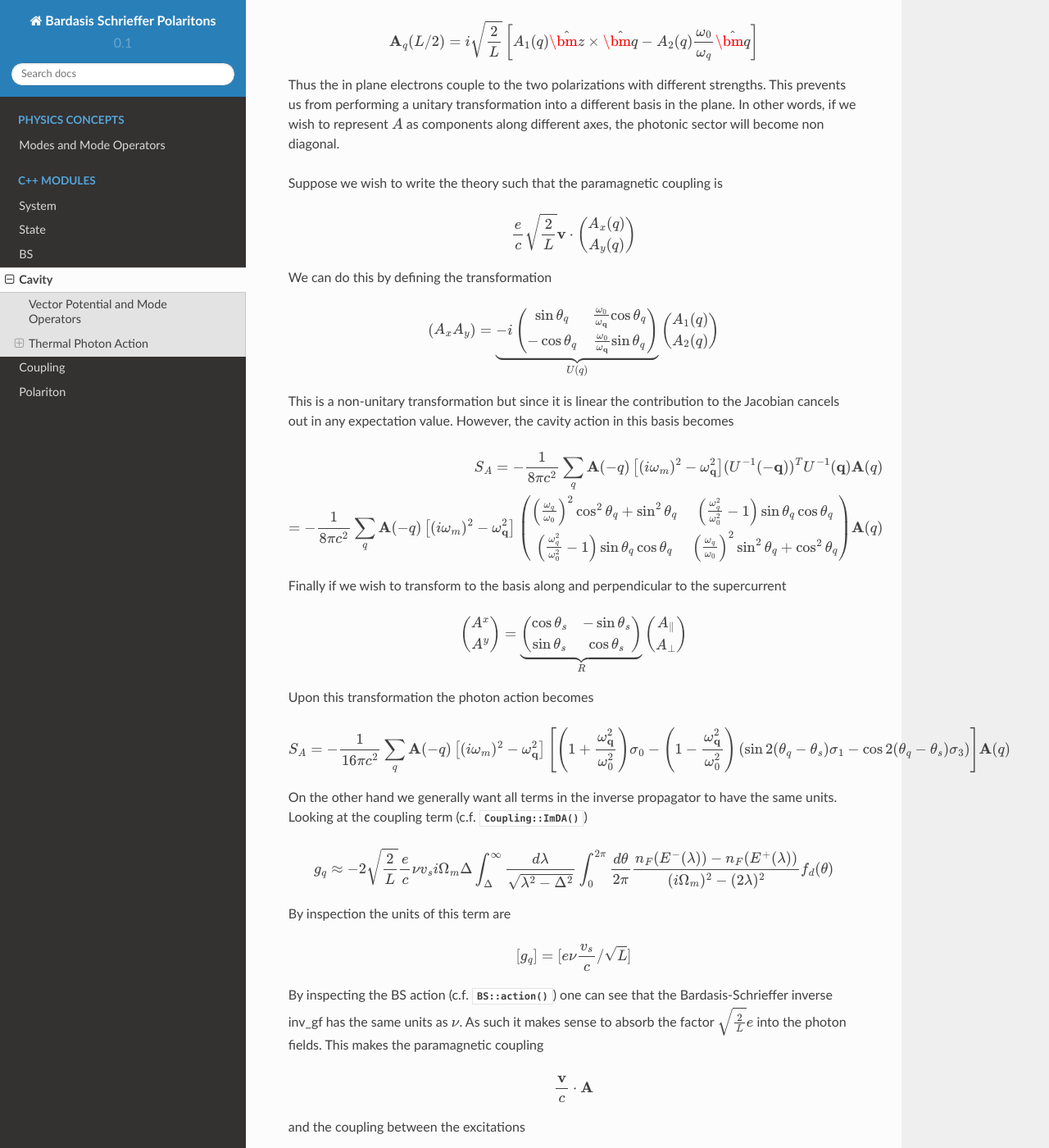
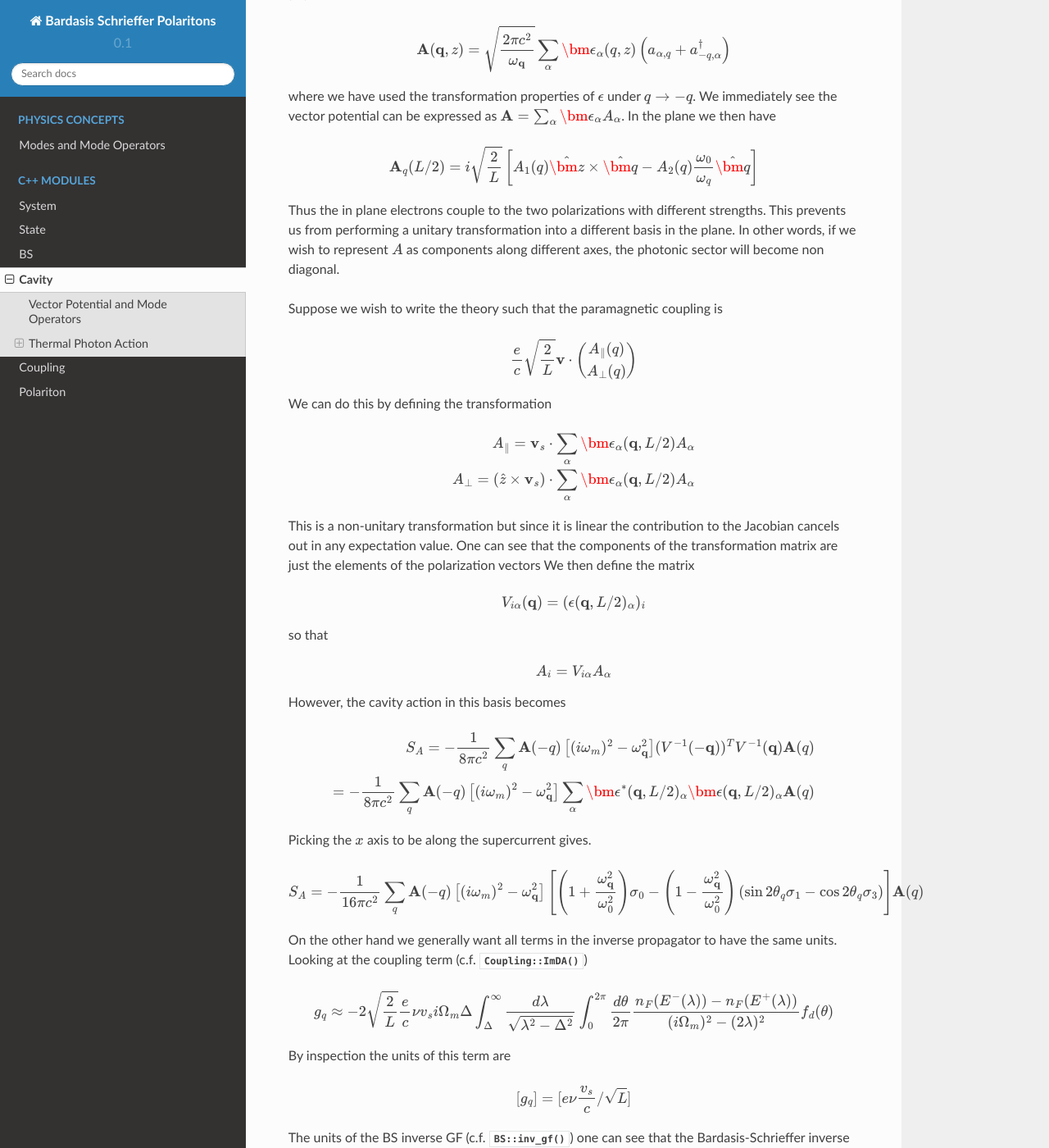
Before and after one commit to raineszm/cavity-superconductor-polaritons, a Sphinx documentation site: the page built from python/doc/source/cavity.rst, in a window 1280 px wide and 1400 px high, scrolled down 2916 px. Shown: the whole window at 82% size. Built offline with Sphinx 7.4.7 and the Read the Docs theme 2.0.0, drawn with Linux system fonts in a browser that asks for light colours; formulas are drawn with MathJax 3; some of the changed text lies outside the part shown.

Commit message:
Update cavity docs

```diff
--- a/python/doc/source/cavity.rst
+++ b/python/doc/source/cavity.rst
@@ -5,7 +5,9 @@ Cavity
 Vector Potential and Mode Operators
 --------------------------------------
 
-In this code we use Gaussian (unrationalized) units.
+.. note::
+
+    In this code we use Gaussian (unrationalized) units.
 
 In the cavity our field can be expressed in terms of mode operators as
 
@@ -182,63 +191,47 @@ Suppose we wish to write the theory such that the paramagnetic coupling is
 
 .. math::
 
-    \frac{e}{c}\sqrt{\frac{2}{L}}\mathbf{v} \cdot \begin{pmatrix}A_x(q)\\A_y(q)\end{pmatrix}
+    \frac{e}{c}\sqrt{\frac{2}{L}}\mathbf{v} \cdot \begin{pmatrix}A_\parallel(q)\\A_\perp(q)\end{pmatrix}
 
 We can do this by defining the transformation
 
 .. math::
 
-    \begin{pmatrix}
-    A_x
-    A_y
-    \end{pmatrix} = \underbrace{-i
-    \begin{pmatrix}
-    \sin \theta_q& \frac{\omega_0}{\omega_\mathbf{q}} \cos \theta_q \\
-    -\cos \theta_q&  \frac{\omega_0}{\omega_\mathbf{q}} \sin\theta_q
-    \end{pmatrix}}_{U(q)}
-    \begin{pmatrix}
-    A_1(q)\\
-    A_2(q)
-    \end{pmatrix}
+    A_\parallel = \mathbf{v}_s \cdot \sum_\alpha \bm{\epsilon}_\alpha(\mathbf{q}, L/2) A_\alpha\\
+    A_\perp = (\hat{z} \times \mathbf{v}_s) \cdot \sum_\alpha \bm{\epsilon}_\alpha(\mathbf{q}, L/2) A_\alpha
+
 
 This is a non-unitary transformation but since it is linear the contribution to the Jacobian cancels out in any expectation value.
+One can see that the components of the transformation matrix are just the elements of the polarization vectors
+We then define the matrix
+
+.. math::
+
+    V_{i\alpha}(\mathbf q) = (\epsilon(\mathbf{q}, L/2)_\alpha)_i
+
+so that
+
+.. math::
+
+    A_i = V_{i\alpha}A_\alpha
+
 However, the cavity action in this basis becomes
 
 .. math::
 
-    S_A = -\frac{1}{8 \pi c^2}\sum_q \mathbf{A}(-q) \left[ (i \omega_m)^2 - \omega_\mathbf{q}^2\right](U^{-1}(-\mathbf q))^T U^{-1}(\mathbf q)\mathbf{A}(q)\\
+    S_A = -\frac{1}{8 \pi c^2}\sum_q \mathbf{A}(-q) \left[ (i \omega_m)^2 - \omega_\mathbf{q}^2\right](V^{-1}(-\mathbf q))^T V^{-1}(\mathbf q)\mathbf{A}(q)\\
     = -\frac{1}{8 \pi c^2}\sum_q \mathbf{A}(-q) \left[ (i \omega_m)^2 - \omega_\mathbf{q}^2\right]
-    \begin{pmatrix}
-    \left(\frac{\omega_q}{\omega_0}\right)^2 \cos^2 \theta_q + \sin^2 \theta_q& \left(\frac{\omega_q^2}{\omega_0^2} -1\right)\sin\theta_q \cos\theta_q\\
-    \left(\frac{\omega_q^2}{\omega_0^2} -1\right)\sin\theta_q \cos\theta_q&\left(\frac{\omega_q}{\omega_0}\right)^2 \sin^2 \theta_q + \cos^2 \theta_q
-    \end{pmatrix}
+    \sum_\alpha \bm{\epsilon}^*(\mathbf{q}, L/2)_\alpha\bm{\epsilon}(\mathbf{q}, L/2)_\alpha
     \mathbf{A}(q)
 
-Finally if we wish to transform to the basis along and perpendicular to the supercurrent
-
-.. math::
-
-    \begin{pmatrix}
-    A^x\\
-    A^y\\
-    \end{pmatrix}
-    = \underbrace{\begin{pmatrix}
-    \cos \theta_s& -\sin\theta_s\\
-    \sin\theta_s& \cos\theta_s
-    \end{pmatrix}}_R
-    \begin{pmatrix}
-    A_\parallel\\
-    A_\perp
-    \end{pmatrix}
-
-Upon this transformation the photon action becomes
+Picking the :math:`x` axis to be along the supercurrent gives.
 
 .. math::
 
     S_A = -\frac{1}{16 \pi c^2}\sum_q \mathbf{A}(-q) \left[ (i \omega_m)^2 - \omega_\mathbf{q}^2\right]
     \left[
     \left(1 + \frac{\omega_\mathbf{q}^2}{\omega_0^2}\right)\sigma_0
-    - \left(1 - \frac{\omega_\mathbf{q}^2}{\omega_0^2}\right) \left(\sin 2(\theta_q - \theta_s)\sigma_1 - \cos 2(\theta_q - \theta_s)\sigma_3\right)
+    - \left(1 - \frac{\omega_\mathbf{q}^2}{\omega_0^2}\right) \left(\sin 2\theta_q\sigma_1 - \cos 2\theta_q\sigma_3\right)
     \right]
     \mathbf{A}(q)
 
@@ -258,7 +251,7 @@ By inspection the units of this term are
 .. math::
     [g_q] = [e \nu \frac{v_s}{c}/\sqrt{L}]
 
-By inspecting the BS action (c.f. :cpp:func:`BS::action`) one can see that the Bardasis-Schrieffer inverse inv_gf
+The units of the BS inverse GF (c.f. :cpp:func:`BS::inv_gf`) one can see that the Bardasis-Schrieffer inverse gf
 has the same units as :math:`\nu`.
 As such it makes sense to absorb the factor :math:`\sqrt{\tfrac{2}{L}}e` into the photon fields.
 This makes the paramagnetic coupling
@@ -284,7 +277,7 @@ and the photon action
     S_A = -\frac{L}{32\pi e^2 c^2}\sum_q \mathbf{A}(-q) \left[ (i \omega_m)^2 - \omega_\mathbf{q}^2\right]
     \left[
     \left(1 + \frac{\omega_\mathbf{q}^2}{\omega_0^2}\right)\sigma_0
-    - \left(1 - \frac{\omega_\mathbf{q}^2}{\omega_0^2}\right) \left(\sin 2(\theta_q - \theta_s)\sigma_1 - \cos 2(\theta_q - \theta_s)\sigma_3\right)
+    - \left(1 - \frac{\omega_\mathbf{q}^2}{\omega_0^2}\right) \left(\sin 2\theta_q\sigma_1 - \cos 2\theta_q\sigma_3\right)
     \right]
     \mathbf{A}(q)
 
```
Also changed, not shown: other parts of python/doc/source/cavity.rst (+7 -0 lines), 1 other file.
